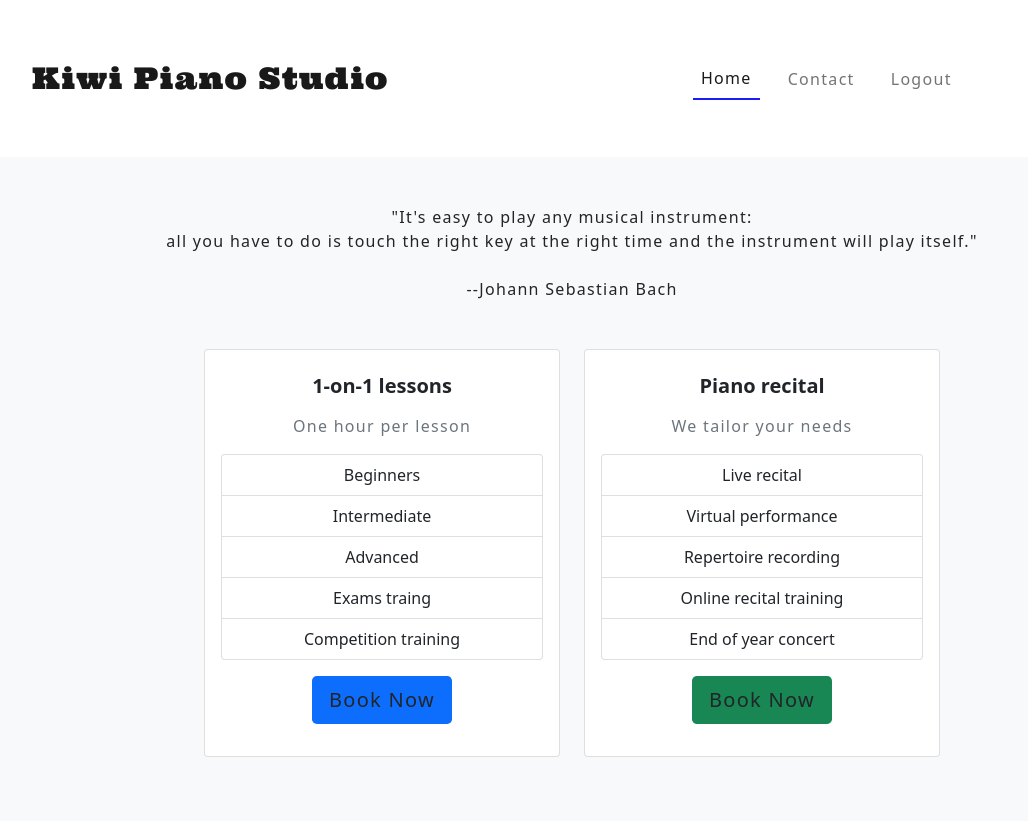
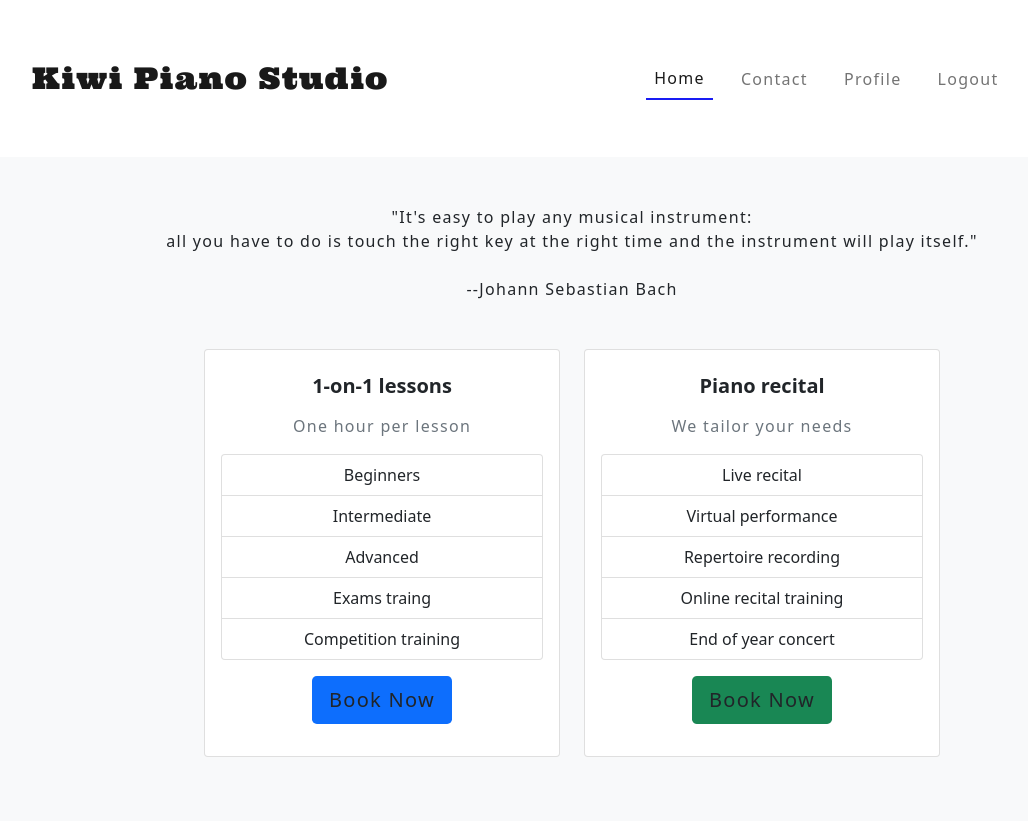
Before and after one commit to PeterLourens/kiwipiano, a Django app: page / in a window 1280 px wide. Shown: the whole page, without its empty margins (68-1096 px from the left). Run offline with Django 3.2, Linux system fonts and the light colour scheme; the visitor is signed in with stand-in values (Sample User, id 1).

Commit message:
Create profile view & template & wireup urls.

```diff
--- a/booking/urls.py
+++ b/booking/urls.py
@@ -8,6 +8,7 @@ urlpatterns = [
     path('login/', views.login_view, name='login'),
     path('feedback/', views.feedback, name='feedback'),
     path('logout/', views.logout_view, name='logout'),
+    path('profile/', views.profile, name='profile'),
 
 
 
--- a/booking/views.py
+++ b/booking/views.py
@@ -64,7 +64,7 @@ def login_view(request):
             user = form.get_user()
             login(request, user)
 
-            return redirect('home')
+            return redirect('profile')
 
     else:
         form = AuthenticationForm()
@@ -78,3 +78,11 @@ def logout_view(request):
     """
 
     return render(request, 'accounts/logout.html')
+
+
+def profile(request):
+    """
+    To render the user profile page.
+    """
+
+    return render(request, 'accounts/profile.html')
--- a/templates/base.html
+++ b/templates/base.html
@@ -42,6 +42,9 @@
 
                         {% if user.is_authenticated %}
                         <li class="nav-item">
+                            <a class="nav-link nav-text" href="{% url 'profile' %}">Profile</a>
+                        </li>
+                        <li class="nav-item">
                             <a class="nav-link nav-text" href="{% url 'logout' %}">Logout</a>
                         </li>
                         {% else %}
```
Also changed, not shown: templates/accounts/profile.html (added, +18 -0 lines).
